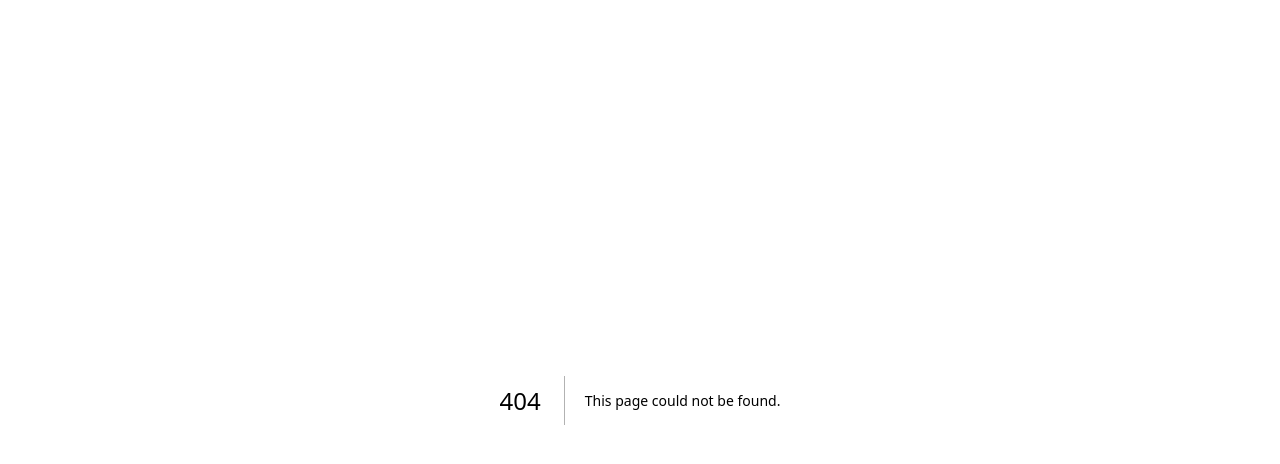
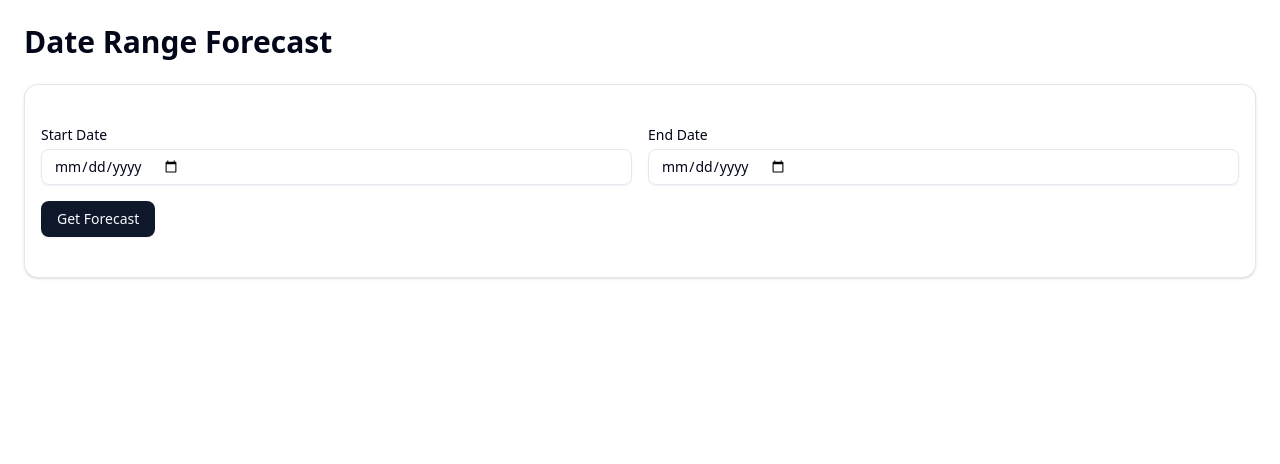
Before and after one commit to sagardas25/supply_chain, a Next.js app in the folder frontend/: page /forecast/date-range in a window 1280 px wide. Before the commit this address had no page. Shown: the top 464 px of the page. Built offline with nearby package versions, Linux system fonts and the light colour scheme.

Commit message:
frontend : implemented date range forecast page

```diff
--- /dev/null
+++ b/frontend/src/app/forecast/date-range/page.js
@@ -0,0 +1,158 @@
+'use client';
+
+import { useState } from 'react';
+import { Input } from '@/components/ui/input';
+import { Button } from '@/components/ui/button';
+import { Card, CardContent } from '@/components/ui/card';
+import { Table, TableBody, TableCell, TableHead, TableHeader, TableRow } from '@/components/ui/table';
+import { toast } from 'sonner';
+
+const ITEMS_PER_PAGE = 10;
+
+export default function DateRangeForecastPage() {
+  const [startDate, setStartDate] = useState('');
+  const [endDate, setEndDate] = useState('');
+  const [loading, setLoading] = useState(false);
+  const [results, setResults] = useState([]);
+  const [currentPage, setCurrentPage] = useState(1);
+
+  const handleForecast = async () => {
+    if (!startDate || !endDate) {
+      toast.error('Please select both start and end dates');
+      return;
+    }
+
+    setLoading(true);
+    setResults([]);
+    setCurrentPage(1);
+
+    try {
+      const res = await fetch('https://walmart-api-latest.onrender.com/forecast/date-range', {
+        method: 'POST',
+        headers: { 'Content-Type': 'application/json' },
+        body: JSON.stringify({ start_date: startDate, end_date: endDate }),
+      });
+
+      if (!res.ok) throw new Error('Forecast request failed');
+
+      const data = await res.json();
+      setResults(data);
+    } catch (err) {
+      console.error(err);
+      toast.error('Failed to get forecast');
+    } finally {
+      setLoading(false);
+    }
+  };
+
+  const paginatedResults = results.slice(
+    (currentPage - 1) * ITEMS_PER_PAGE,
+    currentPage * ITEMS_PER_PAGE
+  );
+
+  const totalPages = Math.ceil(results.length / ITEMS_PER_PAGE);
+
+  return (
+    <div className="p-6 space-y-6">
+      <div className="flex justify-between items-center">
+        <h1 className="text-3xl font-bold">Date Range Forecast</h1>
+      </div>
+
+      <Card>
+        <CardContent className="p-4 space-y-4">
+          <div className="grid grid-cols-1 sm:grid-cols-2 gap-4">
+            <div className="flex flex-col space-y-1">
+              <label htmlFor="start-date" className="text-sm font-medium">Start Date</label>
+              <Input
+                id="start-date"
+                type="date"
+                value={startDate}
+                onChange={(e) => setStartDate(e.target.value)}
+              />
+            </div>
+            <div className="flex flex-col space-y-1">
+              <label htmlFor="end-date" className="text-sm font-medium">End Date</label>
+              <Input
+                id="end-date"
+                type="date"
+                value={endDate}
+                onChange={(e) => setEndDate(e.target.value)}
+              />
+            </div>
+          </div>
+
+          <Button onClick={handleForecast} disabled={loading}>
+            {loading ? 'Loading...' : 'Get Forecast'}
+          </Button>
+        </CardContent>
+      </Card>
+
+      {results.length > 0 && (
+        <Card className="shadow-md">
+          <CardContent className="p-4 space-y-4">
+            <h2 className="text-xl font-semibold">Forecast Results</h2>
+            <div className="overflow-x-auto">
+              <Table>
+                <TableHeader>
+                  <TableRow>
+                    <TableHead>#</TableHead>
+                    <TableHead>Item</TableHead>
+                    <TableHead>Store</TableHead>
+                    <TableHead>Date</TableHead>
+                    <TableHead className="text-right">Forecasted Units</TableHead>
+                  </TableRow>
+                </TableHeader>
+                <TableBody>
+                  {paginatedResults.map((entry, index) => {
+                    const units = parseFloat(entry.predicted_units).toFixed(2);
+                    const date = new Date(entry.date).toISOString().split('T')[0];
+
+                    let color = 'text-green-600';
+                    const num = parseFloat(units);
+                    if (num >= 400) color = 'text-red-600 font-semibold';
+                    else if (num >= 300) color = 'text-yellow-600 font-medium';
+
+                    return (
+                      <TableRow key={index}>
+                        <TableCell className="text-muted-foreground">
+                          {(currentPage - 1) * ITEMS_PER_PAGE + index + 1}
+                        </TableCell>
+                        <TableCell className="font-medium">{entry.item_id}</TableCell>
+                        <TableCell>{entry.store_id}</TableCell>
+                        <TableCell>{date}</TableCell>
+                        <TableCell className={`text-right ${color}`}>{units}</TableCell>
+                      </TableRow>
+                    );
+                  })}
+                </TableBody>
+              </Table>
+            </div>
+
+            {/* Pagination Controls */}
+            <div className="flex justify-end items-center gap-4 pt-4">
+              <Button
+                variant="outline"
+                size="sm"
+                onClick={() => setCurrentPage((p) => Math.max(1, p - 1))}
+                disabled={currentPage === 1}
+              >
+                Previous
+              </Button>
+              <span className="text-sm text-muted-foreground">
+                Page {currentPage} of {totalPages}
+              </span>
+              <Button
+                variant="outline"
+                size="sm"
+                onClick={() => setCurrentPage((p) => Math.min(totalPages, p + 1))}
+                disabled={currentPage === totalPages}
+              >
+                Next
+              </Button>
+            </div>
+          </CardContent>
+        </Card>
+      )}
+    </div>
+  );
+}
```
